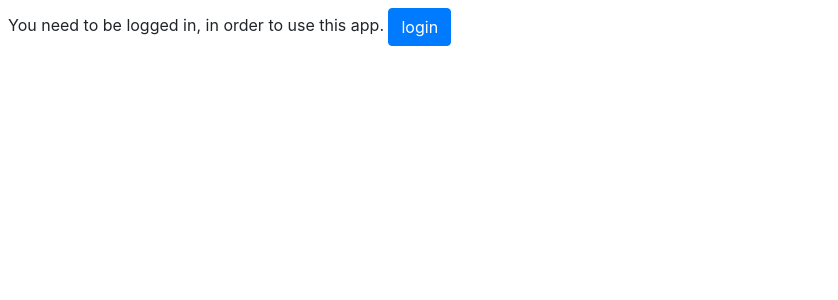
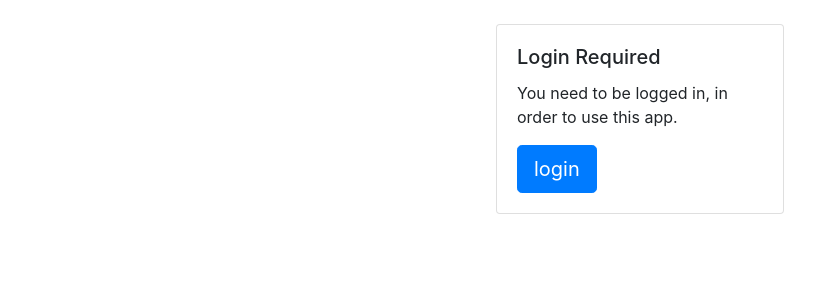
Before and after one commit to elektito/woordenteller, a Flask app: page / in a window 1280 px wide. Shown: the part 56-356 px from the top of the page, without its empty margins (0-838 px from the left). Run offline with Flask 2, Linux system fonts and the light colour scheme; data that the repository does not hold is empty; parts of the project's set-up code (start-up, migrations or seed data) failed here and were passed over; some libraries are stand-ins or nearby versions.

Commit message:
Make "login required" page a bit prettier.

```diff
--- a/templates/no-auth-home.html
+++ b/templates/no-auth-home.html
@@ -1,4 +1,9 @@
-<div class="p-2">
-  You need to be logged in, in order to use this app.
-  <a href="{{ url_for('login') }}" class="btn btn-primary" role="button">login</a>
+<div class="container d-flex justify-content-center p-4">
+  <div class="card" style="width: 18rem;">
+    <div class="card-body">
+      <h5 class="card-title">Login Required</h5>
+      <p class="card-text">You need to be logged in, in order to use this app.</p>
+      <a href="{{ url_for('login') }}" class="btn btn-primary btn-lg" role="button">login</a>
+    </div>
+  </div>
 </div>
```
